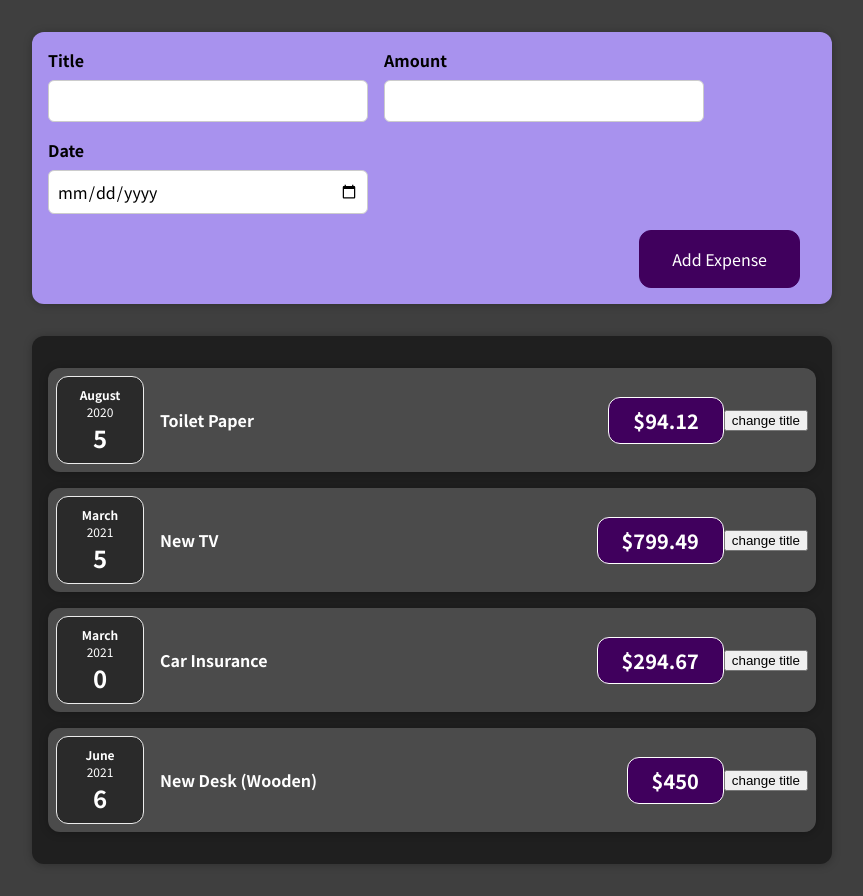
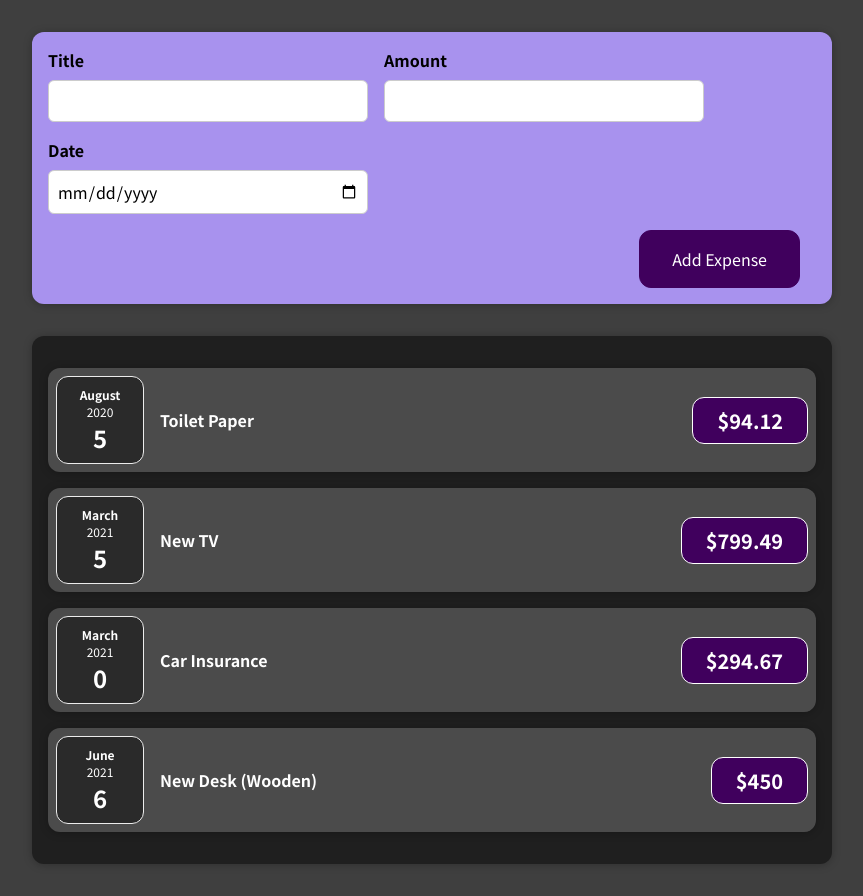
Before and after one commit to geek-sajjad/react-complete-guide, a React (Create React App) app: page / in a window 1280 px wide. Shown: the whole page, without its empty margins (208-1071 px from the left). Built offline with nearby package versions, Linux system fonts and the light colour scheme.

Commit message:
End of module 4 (React State & Working with Event)

```diff
--- a/src/components/Expenses/ExpenseItem.js
+++ b/src/components/Expenses/ExpenseItem.js
@@ -1,26 +1,17 @@
-import {useState} from 'react';
-
 import "./ExpenseItem.css";
 import ExpenseDate from "./ExpenseDate";
 import Card from "../UI/Card";
 
-const ExpenseItem = props => {
-  const [title, setTitle] = useState(props.title);
-
-  const clickHandler = () => {
-    setTitle('updated title');
-  }
-
+const ExpenseItem = (props) => {
   return (
     <Card className="expense-item">
       <ExpenseDate date={props.date} />
-      <h2>{title}</h2>
+      <h2>{props.title}</h2>
       <div className="expense-item__desription">
         <div className="expense-item__price">${props.amount}</div>
       </div>
-      <button onClick={clickHandler}>change title</button>
     </Card>
   );
-}
+};
 
 export default ExpenseItem;
```
